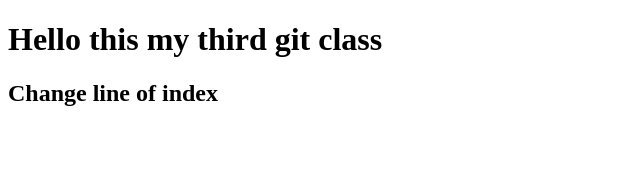
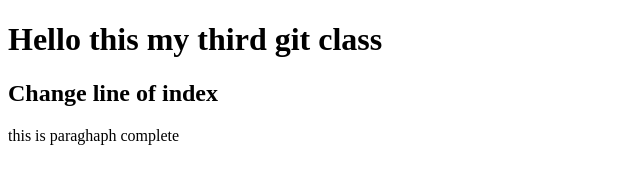
Before and after one commit to NITIN200208/Demogit, a plain HTML site: page index.html in a window 1280 px wide. Shown: the whole page, without its empty margins (0-640 px from the left). Drawn offline with Linux system fonts and the light colour scheme.

Commit message:
add paraghaph line

```diff
--- a/index.html
+++ b/index.html
@@ -8,5 +8,6 @@
 <body>
     <h1>Hello this my third git class</h1>
     <h2>Change line of index</h2>
+    <p>this is paraghaph complete</p>
 </body>
 </html>
```
